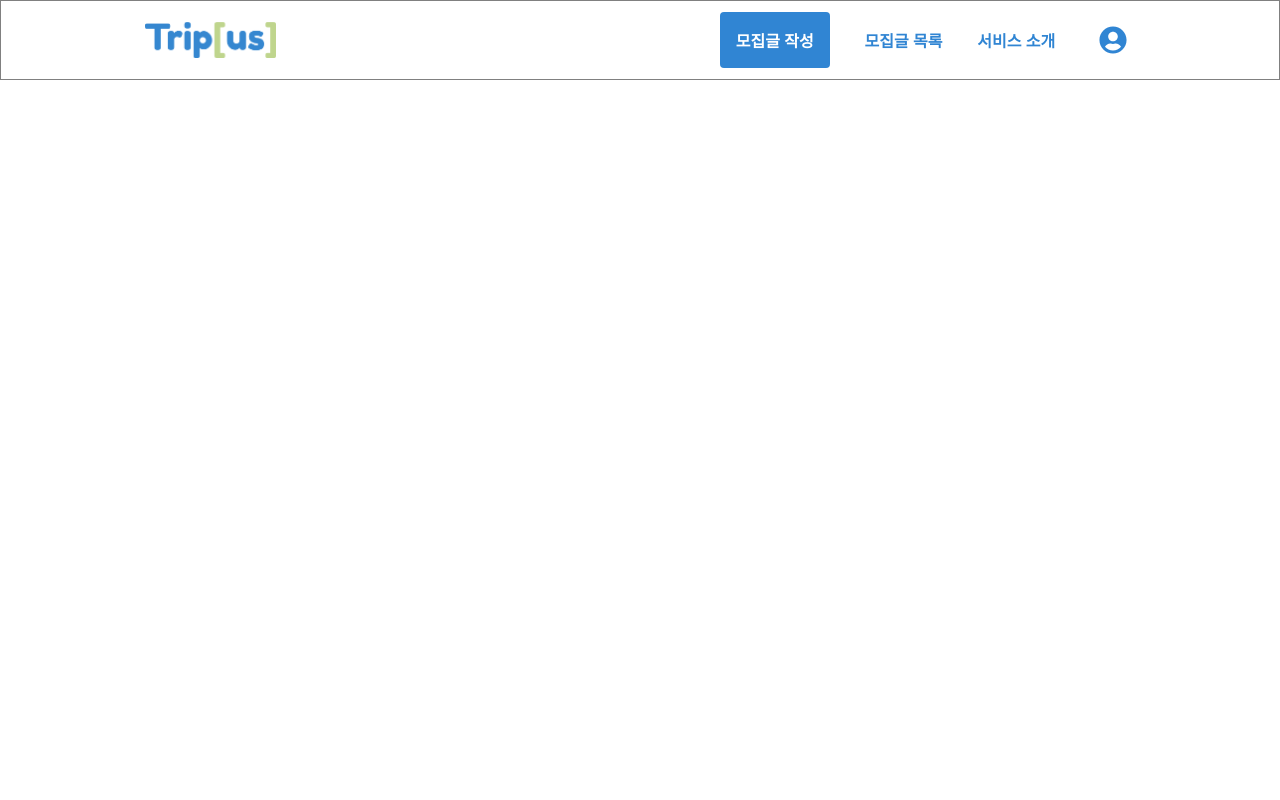
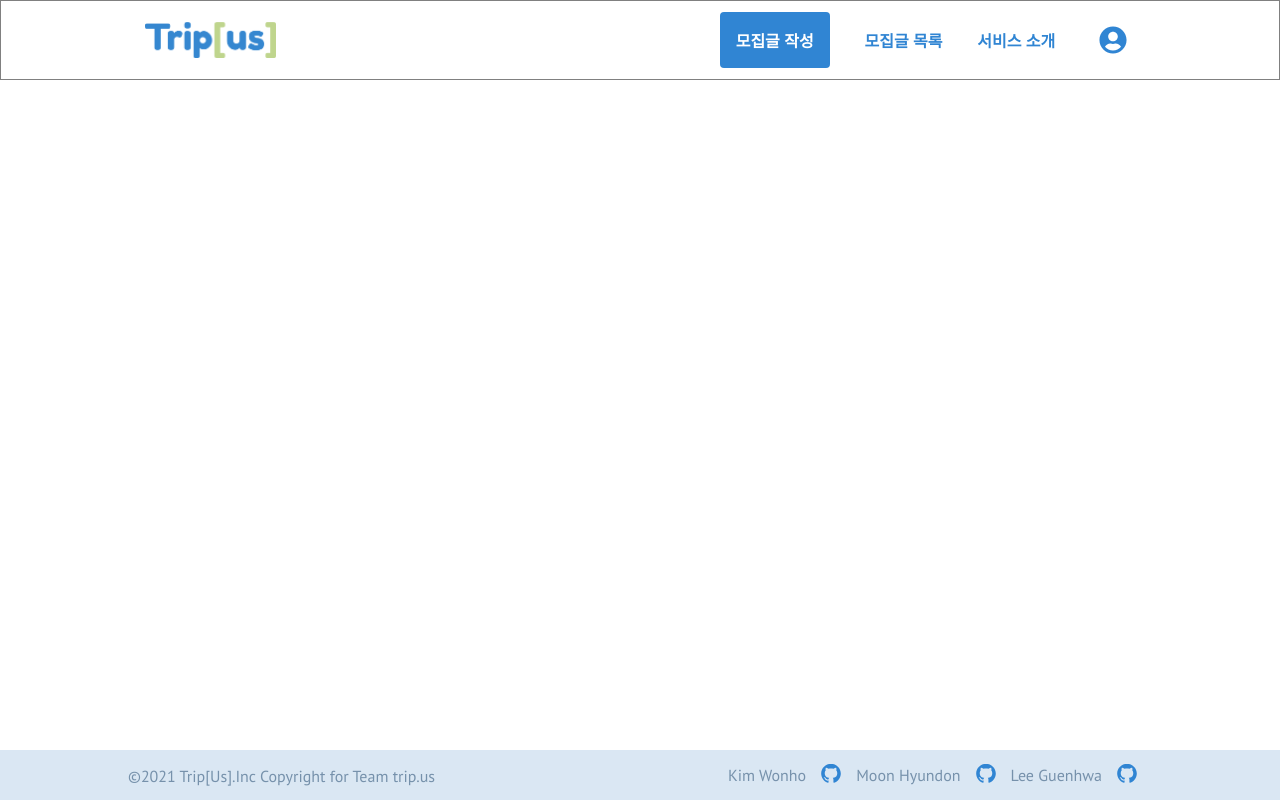
Before and after one commit to codestates/TripUs-client, a React (Create React App) app: page / in a window 1280 px wide. Built offline with nearby package versions, Linux system fonts and the light colour scheme.

Commit message:
[CREATE] create-footer-component

```diff
--- a/public/index.html
+++ b/public/index.html
@@ -1,6 +1,11 @@
 <!DOCTYPE html>
 <html lang="en">
   <head>
+    <link rel="preconnect" href="https://fonts.gstatic.com" />
+    <link
+      href="https://fonts.googleapis.com/css2?family=Nanum+Gothic:wght@400;700&family=PT+Sans&display=swap"
+      rel="stylesheet"
+    />
     <meta charset="utf-8" />
     <meta name="viewport" content="width=device-width, initial-scale=1" />
     <meta name="theme-color" content="#000000" />
--- a/src/App.tsx
+++ b/src/App.tsx
@@ -3,7 +3,7 @@ import { BrowserRouter as Router } from "react-router-dom";
 
 // components
 import Header from "./components/Header/Header";
-
+import FooterComponent from "./components/Footer";
 const App = () => {
   const [dropdownOpen, setDropdownOpen] = useState(false);
 
@@ -14,6 +14,7 @@ const App = () => {
   return (
     <Router>
       <Header dropdownOpen={dropdownOpen} openDropdown={openDropdown} />
+      <FooterComponent />
     </Router>
   );
 };
--- /dev/null
+++ b/src/components/Footer.tsx
@@ -0,0 +1,121 @@
+import React from "react";
+import styled from "styled-components";
+
+//img
+import { DiGithubBadge } from "react-icons/di";
+//footer,serInfo ,nameLogoContainer, Name, githubLogo
+
+const Footer = styled.footer`
+  position: absolute;
+  bottom: 0;
+  left: 0;
+  max-width: 100%;
+  width: 100vw;
+  height: 50px;
+  border-top: none solid gray;
+  background-color: rgba(198, 218, 237, 0.65);
+  font-family: "PT Sans", sans-serif;
+  font-weight: 400;
+  color: rgba(87, 118, 148, 0.76);
+`;
+
+const Container = styled.div`
+  position: relative;
+  height: 60%;
+  width: 80%;
+  font-weight: 400;
+  margin: 0 auto;
+`;
+
+const SerInfo = styled.p`
+  position: absolute;
+  top: 0px;
+  left: 0px;
+  display: flex;
+  justify-content: flex-start;
+  margin_: 0;
+  padding: 0;
+  height: 100%;
+`;
+
+const GitNav = styled.div`
+  position: absolute;
+  top: 0px;
+  right: 0px;
+  height: 100%;
+  width: 450px;
+  display: flex;
+  justify-content: flex-end;
+`;
+
+const NameLogoContainer = styled.div`
+  position: absoulte;
+  bottom: 0px;
+  right: 0px;
+  display: flex;
+  justify-content: space-between;
+  align-items: center;
+  margin-top: 20px;
+`;
+const IconContainer = styled.div`
+  height: 100%;
+  width: 50px;
+  display: flex;
+  justify-content: center;
+  align-items: center;
+  position: relative;
+  cursor: pointer;
+
+  svg {
+    height: 28px;
+    width: 28px;
+    stroke: #3085d3;
+    fill: #3085d3;
+  }
+`;
+
+const GithubLogo = styled.div`
+svg {
+    height: 28px;
+    width: 28px;
+    stroke: #3085d3;
+    fill: #3085d3;`;
+
+const FooterComponent = ({}: {}) => {
+  return (
+    <Footer>
+      <Container>
+        <SerInfo>©2021 Trip[Us].Inc Copyright for Team trip.us</SerInfo>
+        <GitNav>
+          <NameLogoContainer>
+            Kim Wonho{" "}
+            <IconContainer>
+              <a href="https://github.com/Hodukim" target="_blank">
+                <DiGithubBadge />
+              </a>
+            </IconContainer>
+          </NameLogoContainer>
+
+          <NameLogoContainer>
+            Moon Hyundon{" "}
+            <IconContainer>
+              <a href="https://github.com/hyundonny" target="_blank">
+                <DiGithubBadge />
+              </a>
+            </IconContainer>
+          </NameLogoContainer>
+
+          <NameLogoContainer>
+            Lee Guenhwa{" "}
+            <IconContainer>
+              <a href="https://github.com/dlrmsghk09" target="_blank">
+                <DiGithubBadge />
+              </a>
+            </IconContainer>
+          </NameLogoContainer>
+        </GitNav>
+      </Container>
+    </Footer>
+  );
+};
+export default FooterComponent;
```
